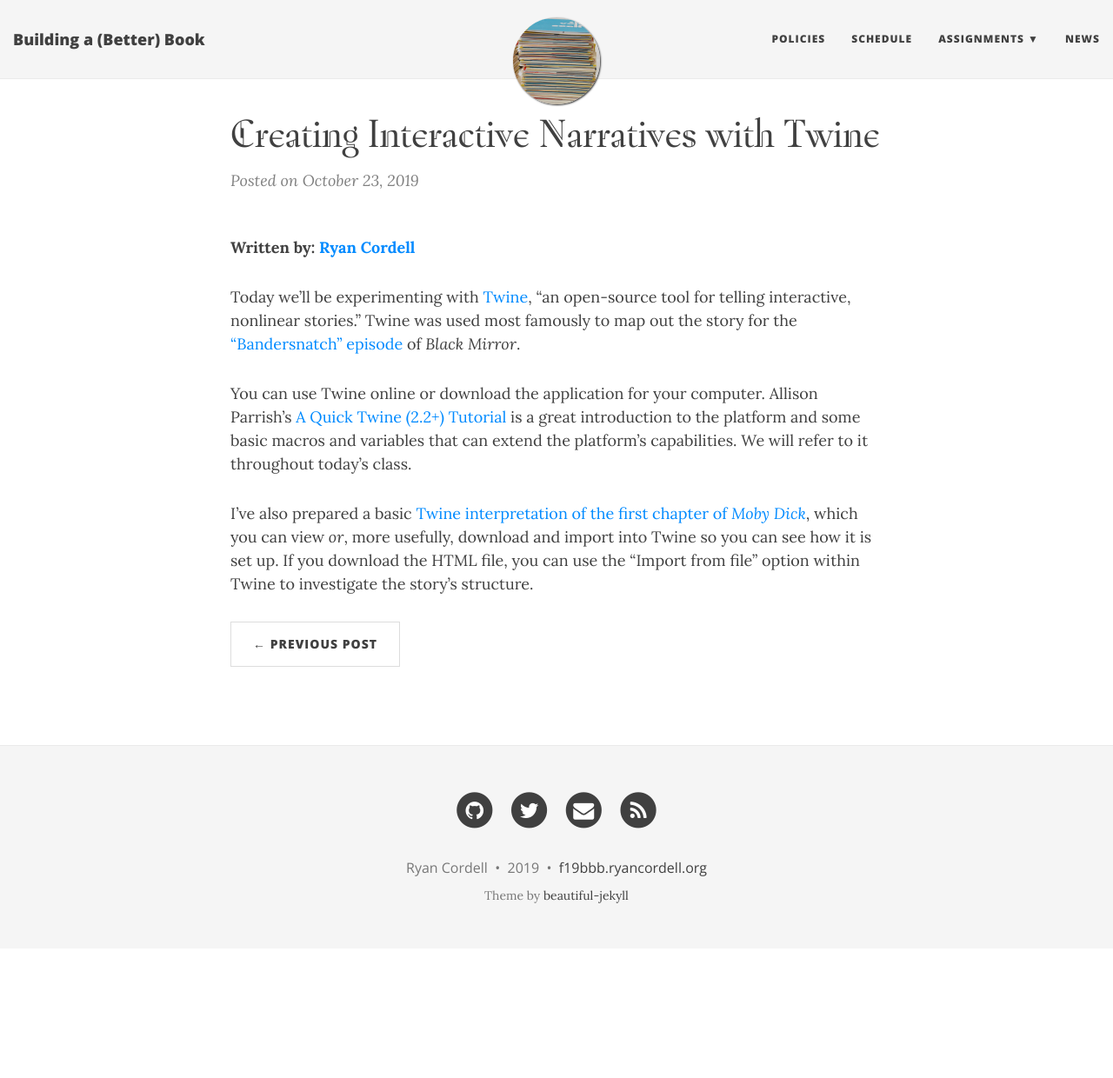
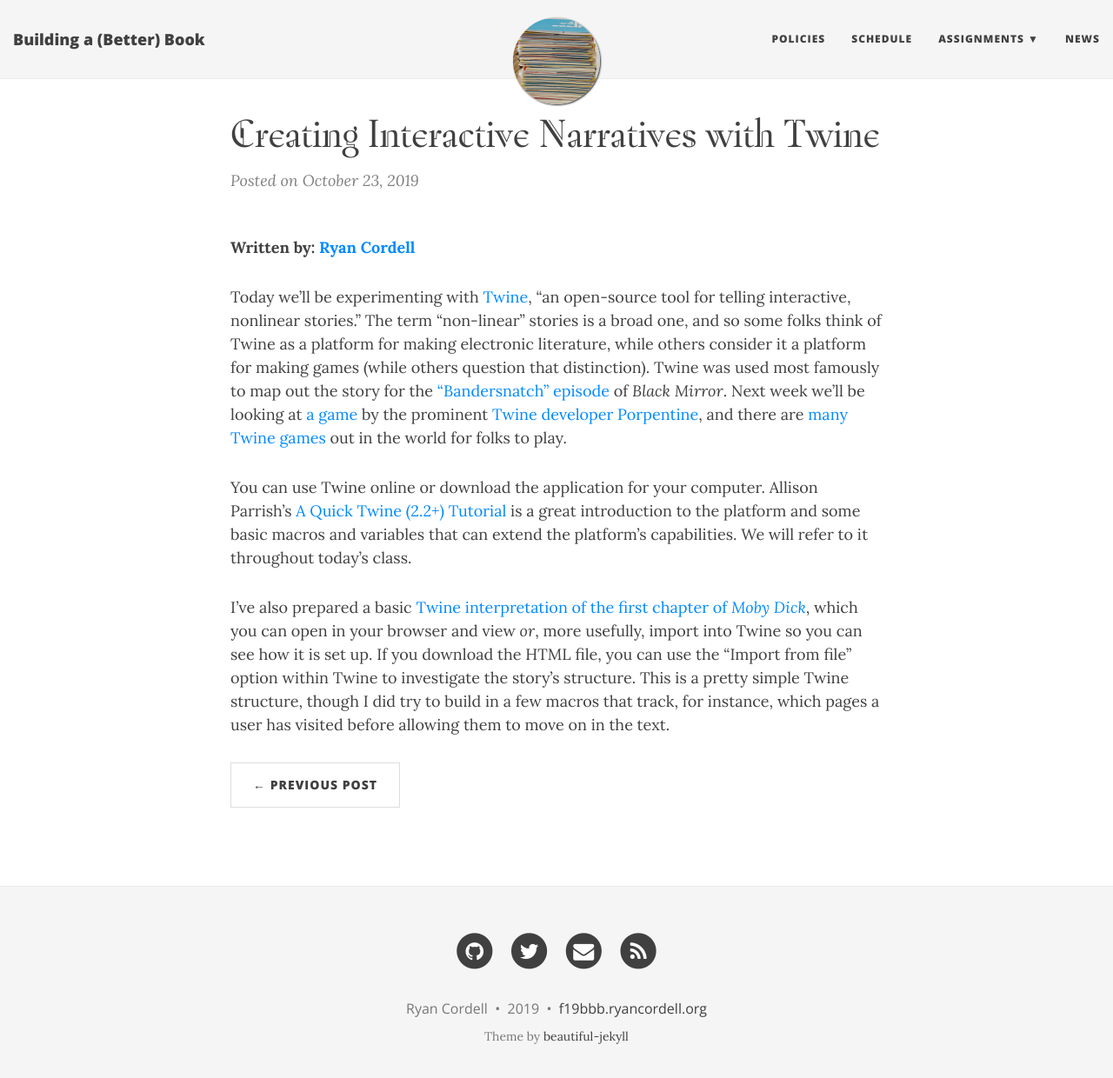
Before and after one commit to rccordell/f19bbb, a Jekyll site: the page built from _posts/2019-10-23-InteractiveTwineNarratives.md, in a window 1280 px wide and 1253 px high. Shown: the top 1240 px of the window at 87% size. Built offline with Jekyll 4.4.1, drawn with Linux system fonts in a browser that asks for light colours; nearby versions of some CDN libraries; some web fonts are replaced.

Commit message:
update Twine assignment

```diff
--- a/_posts/2019-10-23-InteractiveTwineNarratives.md
+++ b/_posts/2019-10-23-InteractiveTwineNarratives.md
@@ -5,8 +5,8 @@ author: rccordell
 permalink: /interactive-twine-narratives/
 ---
 
-Today we'll be experimenting with [Twine](http://twinery.org/), "an open-source tool for telling interactive, nonlinear stories." Twine was used most famously to map out the story for the ["Bandersnatch" episode](https://www.wired.com/story/black-mirror-bandersnatch-interactive-episode/) of *Black Mirror*.
+Today we'll be experimenting with [Twine](http://twinery.org/), "an open-source tool for telling interactive, nonlinear stories." The term "non-linear" stories is a broad one, and so some folks think of Twine as a platform for making electronic literature, while others consider it a platform for making games (while others question that distinction). Twine was used most famously to map out the story for the ["Bandersnatch" episode](https://www.wired.com/story/black-mirror-bandersnatch-interactive-episode/) of *Black Mirror*. Next week we'll be looking at [a game](http://slimedaughter.com/games/twine/wtwla/) by the prominent [Twine developer Porpentine](http://slimedaughter.com/games/), and there are [many Twine games](https://itch.io/games/made-with-twine) out in the world for folks to play.
 
 You can use Twine online or download the application for your computer. Allison Parrish's [A Quick Twine (2.2+) Tutorial](http://catn.decontextualize.com/twine/) is a great introduction to the platform and some basic macros and variables that can extend the platform's capabilities. We will refer to it throughout today's class.
 
-I've also prepared a basic [Twine interpretation of the first chapter of *Moby Dick*](https://www.dropbox.com/s/ihhbqml4inayu0h/Loomings.html?dl=0), which you can view *or*, more usefully, download and import into Twine so you can see how it is set up. If you download the HTML file, you can use the "Import from file" option within Twine to investigate the story's structure.
+I've also prepared a basic [Twine interpretation of the first chapter of *Moby Dick*](https://www.dropbox.com/s/ihhbqml4inayu0h/Loomings.html?dl=0), which you can open in your browser and view *or*, more usefully, import into Twine so you can see how it is set up. If you download the HTML file, you can use the "Import from file" option within Twine to investigate the story's structure. This is a pretty simple Twine structure, though I did try to build in a few macros that track, for instance, which pages a user has visited before allowing them to move on in the text.
```
